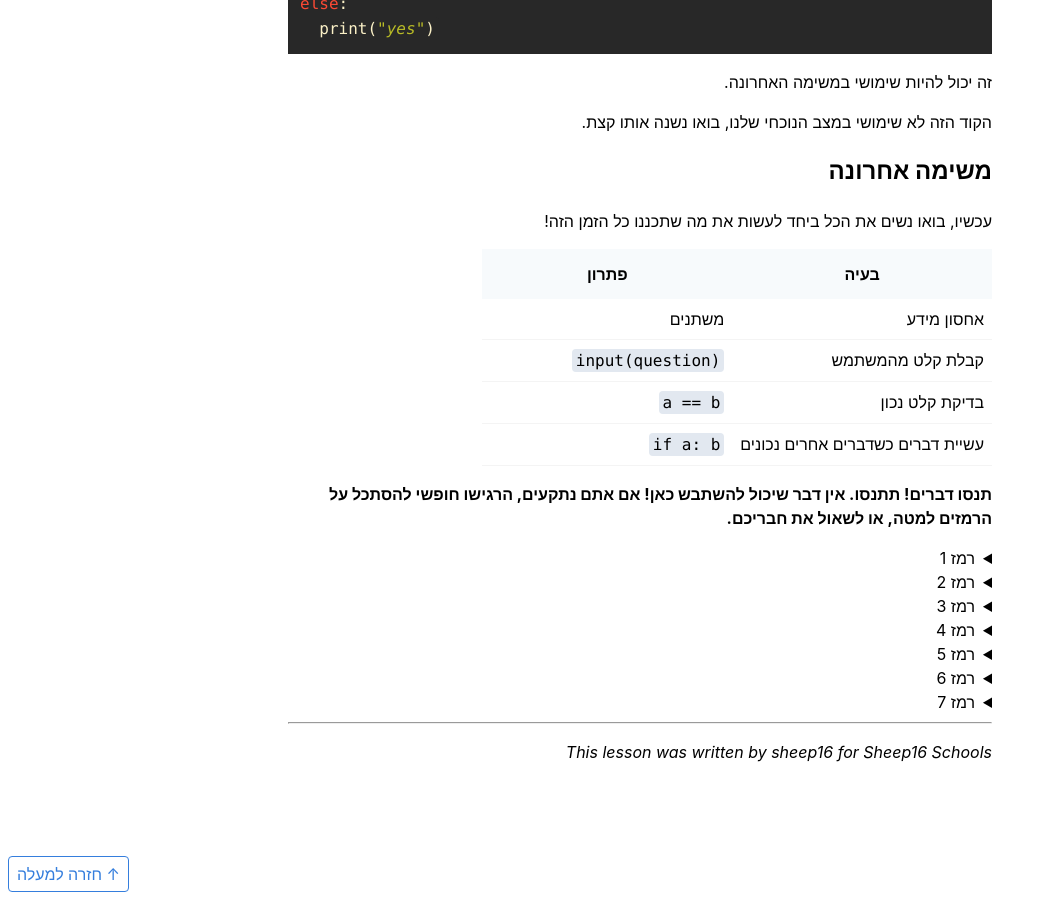
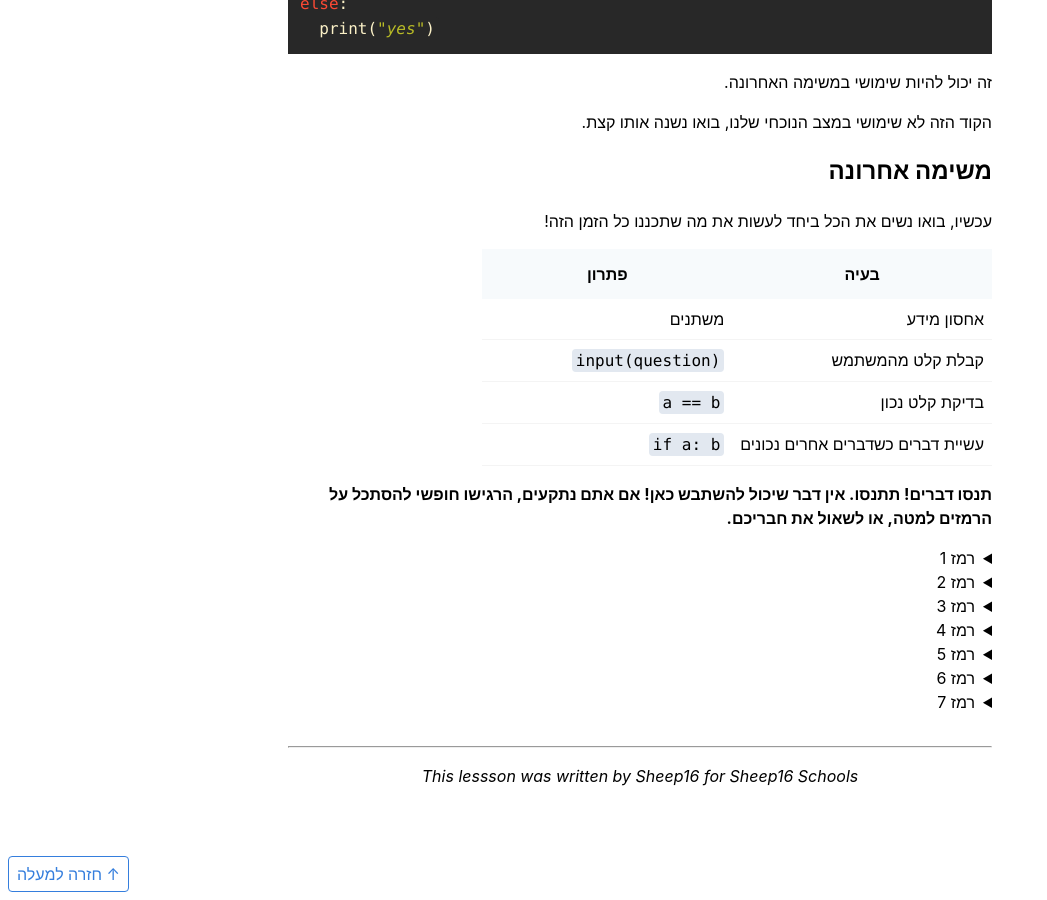
Before and after one commit to sheepsixteen/schools, a Jekyll site: the page built from _posts/2020-10-03-lesson-4.md, in a window 1280 px wide and 900 px high, scrolled down 6251 px. Shown: the whole window, without its empty margins (0-1047 px from the left). Built offline with Jekyll 4.4.1, drawn with Linux system fonts in a browser that asks for light colours; nearby versions of some CDN libraries; a script that is not in the unit is left out.

Commit message:
written by

```diff
--- a/_posts/2020-10-03-lesson-4.md
+++ b/_posts/2020-10-03-lesson-4.md
@@ -418,4 +418,7 @@ if username == username_input and password == password_input:
 </details>
 
 -----
-_This lesson was written by sheep16 for Sheep16 Schools_{: style="text-align: center" }
+{: style="margin-top: 2em" }
+
+_This lessson was written by Sheep16 for Sheep16 Schools_
+{: style="text-align:center" }
```
